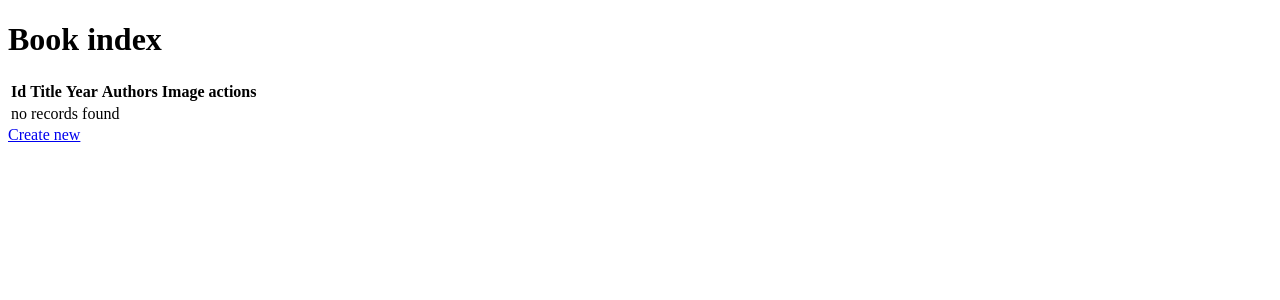
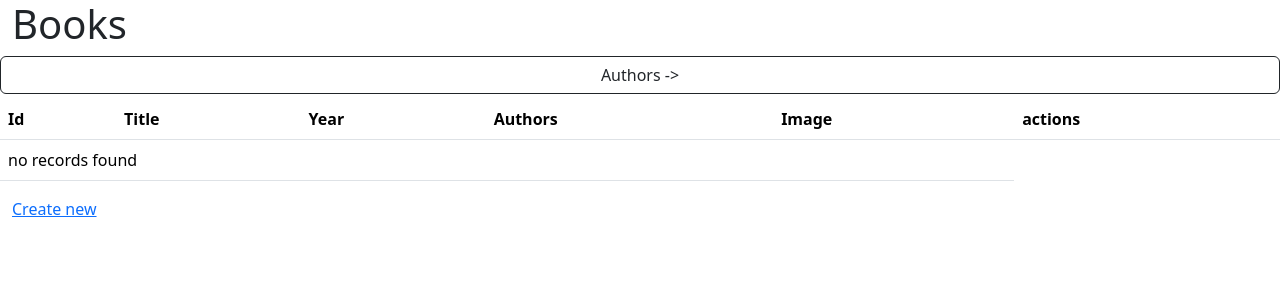
Before and after one commit to macheteBoss/libraryRoom, a Symfony app: template app/templates/book/index.html.twig in a window 1280 px wide. Shown: the top 300 px of the page. Run offline with Twig, Linux system fonts and the light colour scheme; the template is opened without the code that fills it, so the values that code supplies are empty; some libraries are stand-ins or nearby versions.

Commit message:
Небольшое изменение структуры и стилей

```diff
--- /dev/null
+++ b/app/public/css/style.css
@@ -0,0 +1,9 @@
+.btn {
+    display: block;
+    border: 1px solid!important;
+    margin: 5px 0;
+}
+
+.form-group {
+    margin-bottom: 20px;
+}
--- a/app/templates/author/edit.html.twig
+++ b/app/templates/author/edit.html.twig
@@ -1,4 +1,5 @@
 {% extends 'base.html.twig' %}
+{% form_theme form 'fields.html.twig' %}
 
 {% block title %}Edit Author{% endblock %}
 
@@ -7,7 +8,7 @@
 
     {{ include('author/_form.html.twig', {'button_label': 'Update'}) }}
 
+    {{ include('author/_delete_form.html.twig') }}
+
     <a href="{{ path('app_author_index') }}">back to list</a>
-
-    {{ include('author/_delete_form.html.twig') }}
 {% endblock %}
--- a/app/templates/author/index.html.twig
+++ b/app/templates/author/index.html.twig
@@ -3,9 +3,11 @@
 {% block title %}Author index{% endblock %}
 
 {% block body %}
-    <h1>Author index</h1>
+    <h1>Authors</h1>
 
-    <table class="table">
+    <a href="{{ path('app_book_index') }}" class="btn">Books -></a>
+
+    <table class="table align-middle">
         <thead>
             <tr>
                 <th>Id</th>
--- a/app/templates/author/new.html.twig
+++ b/app/templates/author/new.html.twig
@@ -1,4 +1,5 @@
 {% extends 'base.html.twig' %}
+{% form_theme form 'fields.html.twig' %}
 
 {% block title %}New Author{% endblock %}
 
--- a/app/templates/author/show.html.twig
+++ b/app/templates/author/show.html.twig
@@ -5,7 +5,7 @@
 {% block body %}
     <h1>Author</h1>
 
-    <table class="table">
+    <table class="table align-middle">
         <tbody>
             <tr>
                 <th>Id</th>
--- a/app/templates/base.html.twig
+++ b/app/templates/base.html.twig
@@ -6,7 +6,8 @@
         {# Run `composer require symfony/webpack-encore-bundle`
            and uncomment the following Encore helpers to start using Symfony UX #}
         {% block stylesheets %}
-            {#{{ encore_entry_link_tags('app') }}#}
+            <link href="{{ asset('css/style.css') }}" rel="stylesheet">
+            <link href="https://cdn.jsdelivr.net/npm/bootstrap@5.3.1/dist/css/bootstrap.min.css" rel="stylesheet" integrity="sha384-4bw+/aepP/YC94hEpVNVgiZdgIC5+VKNBQNGCHeKRQN+PtmoHDEXuppvnDJzQIu9" crossorigin="anonymous">
         {% endblock %}
 
         {% block javascripts %}
@@ -14,6 +15,10 @@
         {% endblock %}
     </head>
     <body>
-        {% block body %}{% endblock %}
+        <div class="container-fluid">
+            <div class="row">
+                {% block body %}{% endblock %}
+            </div>
+        </div>
     </body>
 </html>
--- a/app/templates/book/edit.html.twig
+++ b/app/templates/book/edit.html.twig
@@ -1,4 +1,5 @@
 {% extends 'base.html.twig' %}
+{% form_theme form 'fields.html.twig' %}
 
 {% block title %}Edit Book{% endblock %}
 
@@ -7,7 +8,7 @@
 
     {{ include('book/_form.html.twig', {'button_label': 'Update'}) }}
 
+    {{ include('book/_delete_form.html.twig') }}
+
     <a href="{{ path('app_book_index') }}">back to list</a>
-
-    {{ include('book/_delete_form.html.twig') }}
 {% endblock %}
--- a/app/templates/book/index.html.twig
+++ b/app/templates/book/index.html.twig
@@ -3,9 +3,11 @@
 {% block title %}Book index{% endblock %}
 
 {% block body %}
-    <h1>Book index</h1>
+    <h1>Books</h1>
 
-    <table class="table">
+    <a href="{{ path('app_author_index') }}" class="btn">Authors -></a>
+
+    <table class="table align-middle">
         <thead>
             <tr>
                 <th>Id</th>
--- a/app/templates/book/new.html.twig
+++ b/app/templates/book/new.html.twig
@@ -1,4 +1,5 @@
 {% extends 'base.html.twig' %}
+{% form_theme form 'fields.html.twig' %}
 
 {% block title %}New Book{% endblock %}
 
--- a/app/templates/book/show.html.twig
+++ b/app/templates/book/show.html.twig
@@ -5,7 +5,7 @@
 {% block body %}
     <h1>Book</h1>
 
-    <table class="table">
+    <table class="table align-middle">
         <tbody>
             <tr>
                 <th>Id</th>
```
Also changed, not shown: app/templates/fields.html.twig (added, +12 -0 lines).
